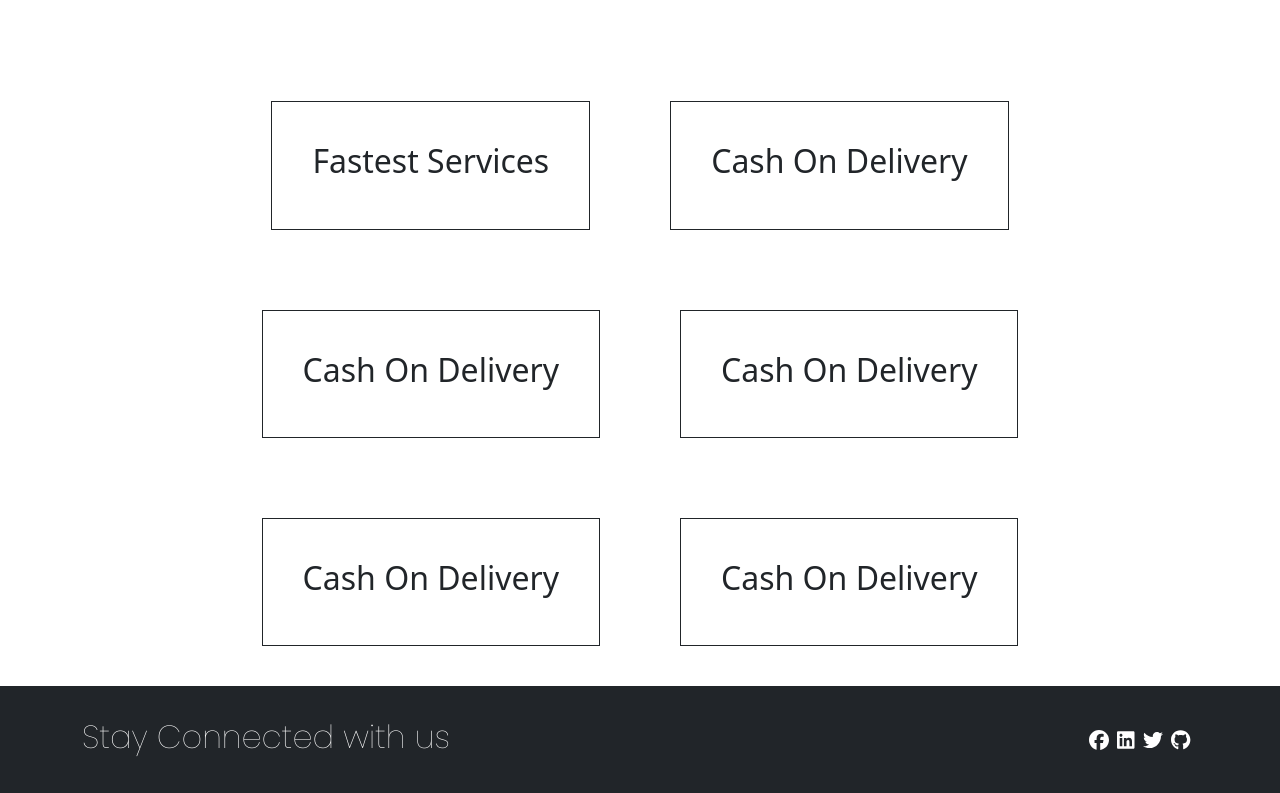
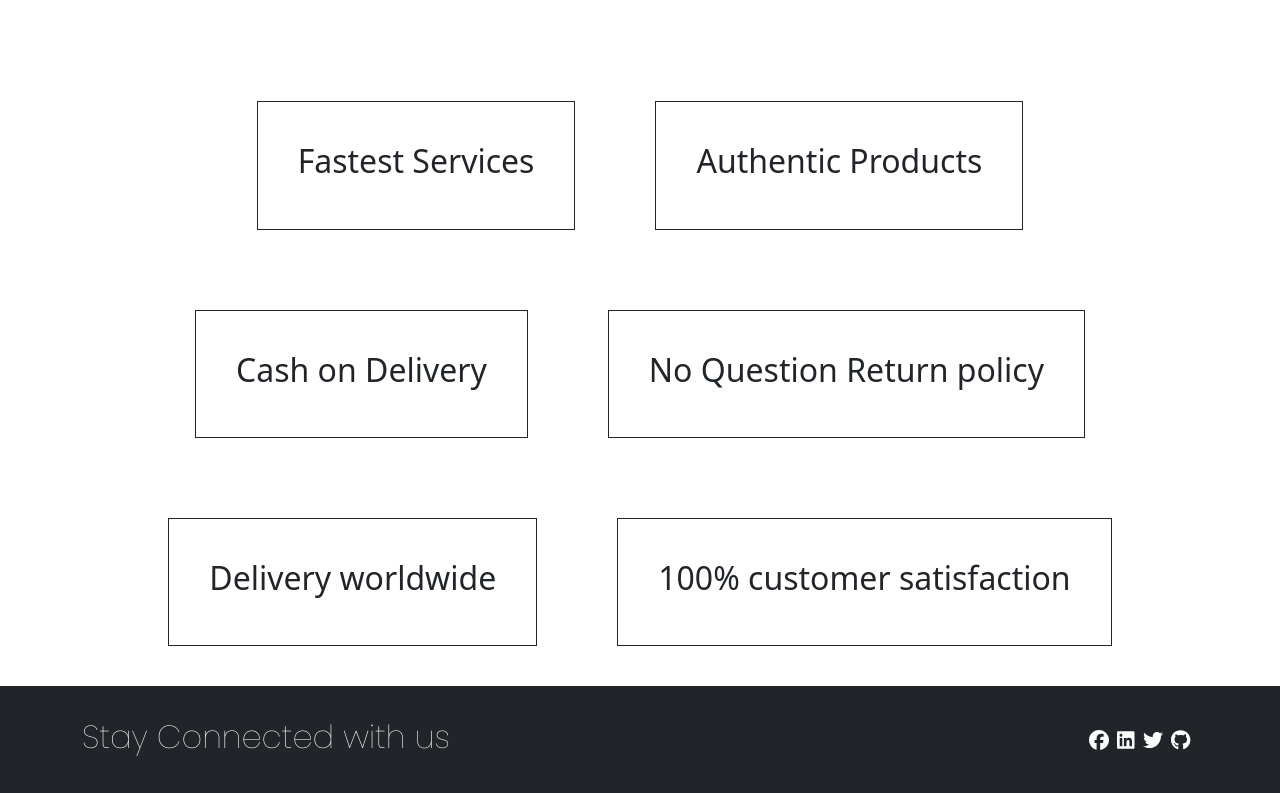
Before and after one commit to SumonsNote/book-stock-manager-client, a React (Create React App) app: page / in a window 1280 px wide. Shown: the part 1630-2423 px from the top of the page. Built offline with nearby package versions, Linux system fonts and the light colour scheme; no server answers.

Commit message:
extra section

```diff
--- a/src/components/SharedFiles/Home.js
+++ b/src/components/SharedFiles/Home.js
@@ -34,19 +34,19 @@ const Home = () => {
                             <h2>Fastest Services</h2>
                         </div>
                         <div className='features'>
-                            <h2>Cash On Delivery</h2>
+                            <h2>Authentic Products</h2>
                         </div>
                         <div className='features'>
-                            <h2>Cash On Delivery</h2>
+                            <h2>Cash on Delivery</h2>
                         </div>
                         <div className='features'>
-                            <h2>Cash On Delivery</h2>
+                            <h2>No Question Return policy</h2>
                         </div>
                         <div className='features'>
-                            <h2>Cash On Delivery</h2>
+                            <h2>Delivery worldwide</h2>
                         </div>
                         <div className='features'>
-                            <h2>Cash On Delivery</h2>
+                            <h2>100% customer satisfaction</h2>
                         </div>
                     </div>
             </div>
--- a/src/components/SharedFiles/ItemDetail.js
+++ b/src/components/SharedFiles/ItemDetail.js
@@ -11,7 +11,7 @@ const ItemDetail = ({item}) => {
     const {_id, name, img, des, price, quantity, supplier} = item
     return (
         <div className='container'>
-            <div className='books-details m-1'>
+            <div className='books-details m-1 cols-12'>
             <h2>{name}</h2>
             <img src={img} alt=""/>
             <p>{des}</p>
```
Also changed, not shown: src/Firebase.init.js (line endings or trailing spaces).
